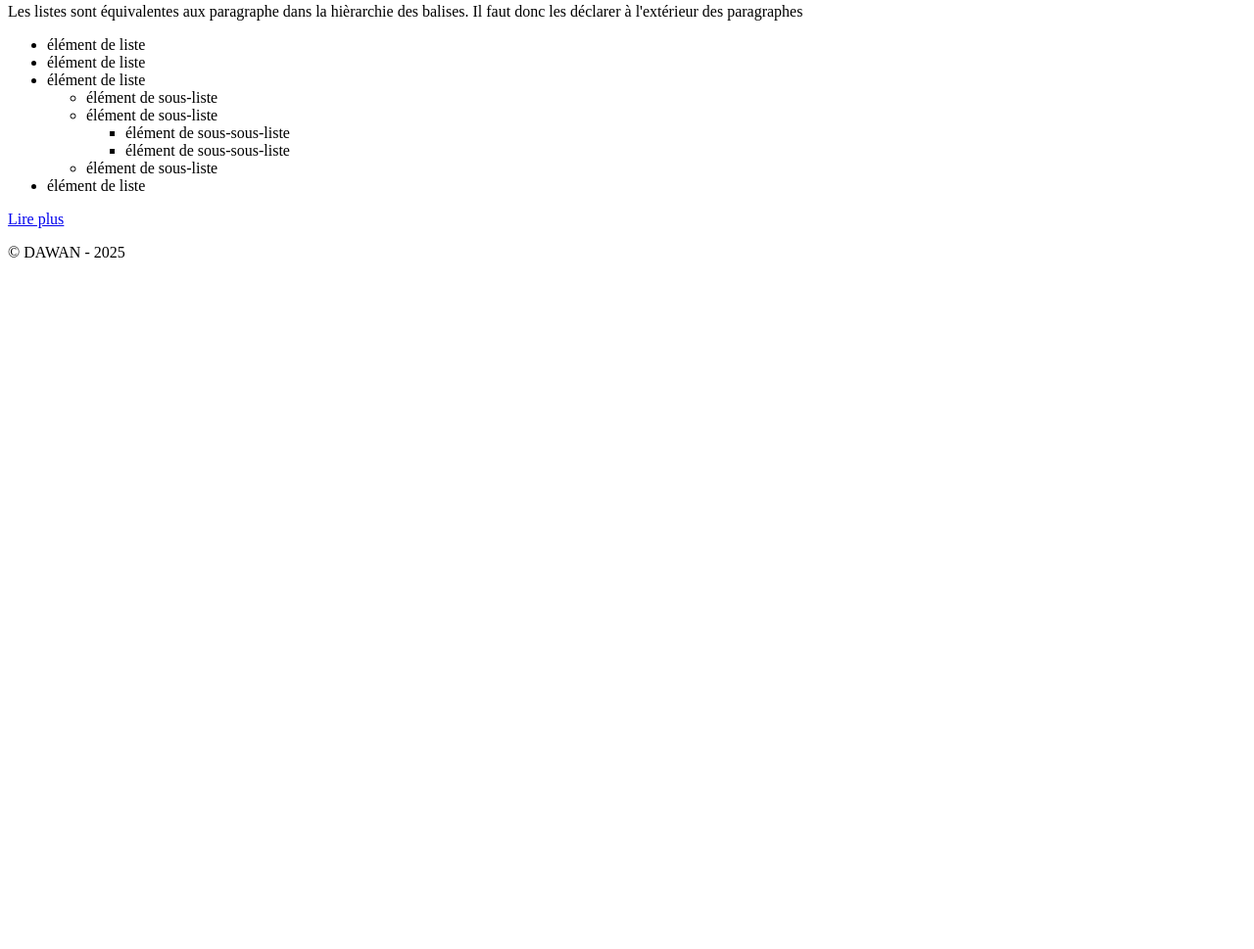
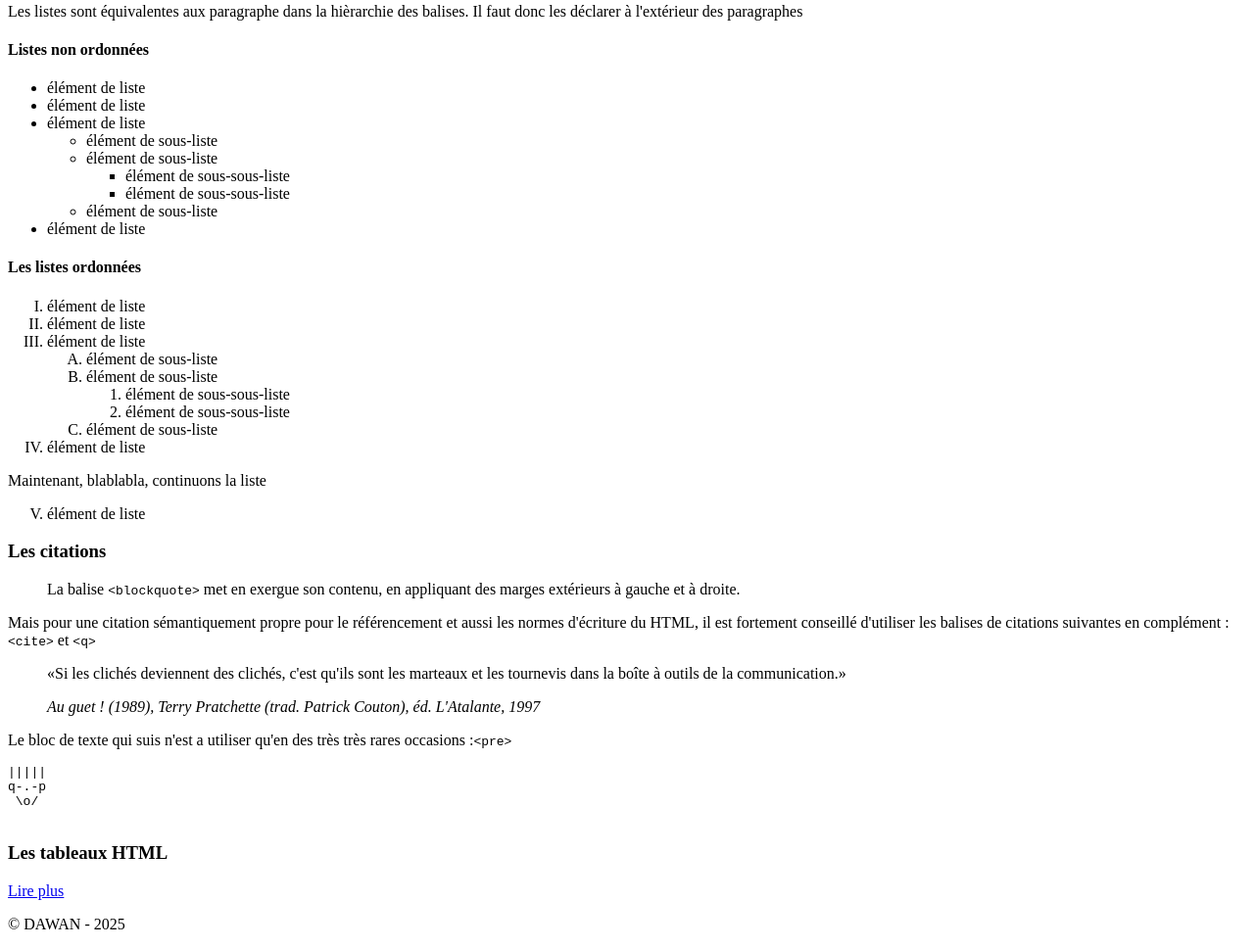
Before and after one commit to nicoduflot/2025-03-31-html-inter, a plain HTML site: page index.html in a window 1280 px wide. Shown: the part 493-1462 px from the top of the page at 98% size. Before the commit the page ends 800 px from the top, so only its background shows below. Drawn offline with Linux system fonts and the light colour scheme.

Commit message:
la balise citation, blockquote

```diff
--- a/index.html
+++ b/index.html
@@ -50,6 +50,7 @@
                 <p>
                     Les listes sont équivalentes aux paragraphe dans la hièrarchie des balises. Il faut donc les déclarer à l'extérieur des paragraphes
                 </p>
+                <h4>Listes non ordonnées</h4>
                 <ul>
                     <li>élément de liste</li>
                     <li>élément de liste</li>
@@ -67,6 +68,57 @@
                     </li>
                     <li>élément de liste</li>
                 </ul>
+                <h4>Les listes ordonnées</h4>
+                <ol type="I">
+                    <li>élément de liste</li>
+                    <li>élément de liste</li>
+                    <li>élément de liste
+                        <ol type="A">
+                            <li>élément de sous-liste</li>
+                            <li>élément de sous-liste
+                                <ol>
+                                    <li>élément de sous-sous-liste</li>
+                                    <li>élément de sous-sous-liste</li>
+                                </ol>
+                            </li>
+                            <li>élément de sous-liste</li>
+                        </ol>
+                    </li>
+                    <li>élément de liste</li>
+                </ol>
+                <p>
+                    Maintenant, blablabla, continuons la liste
+                </p>
+                <ol type="I" start="5">
+                    <li>élément de liste</li>
+                </ol>
+                <h3>Les citations</h3>
+                <blockquote>
+                    <p>
+                        La balise <code>&lt;blockquote&gt;</code> met en exergue son contenu, en appliquant des marges extérieurs à gauche et à droite.
+                    </p>
+                </blockquote>
+                <p>
+                    Mais pour une citation sémantiquement propre pour le référencement et aussi les normes d'écriture du HTML, il est fortement conseillé d'utiliser les balises de citations suivantes en complément : <br />
+                    <code>&lt;cite&gt;</code> et <code>&lt;q&gt;</code>
+                </p>
+                <blockquote>
+                    <p>
+                        <q cite="https://fr.wikiquote.org/wiki/Terry_Pratchett#Au_guet_!,_1989">Si les clichés deviennent des clichés, c'est qu'ils sont les marteaux et les tournevis dans la boîte à outils de la communication.</q>
+                    </p>
+                    <p>
+                        <cite>Au guet ! (1989), Terry Pratchette (trad. Patrick Couton), éd. L'Atalante, 1997</cite>
+                    </p>
+                </blockquote>
+                <p>
+                    Le bloc de texte qui suis n'est a utiliser qu'en des très très rares occasions :<code>&lt;pre&gt;</code>
+                </p>
+                <pre>
+|||||
+q-.-p
+ \o/
+                </pre>
+                <h3>Les tableaux HTML</h3>
                 <footer>
                     <a href="#">Lire plus</a>
                 </footer>
```
